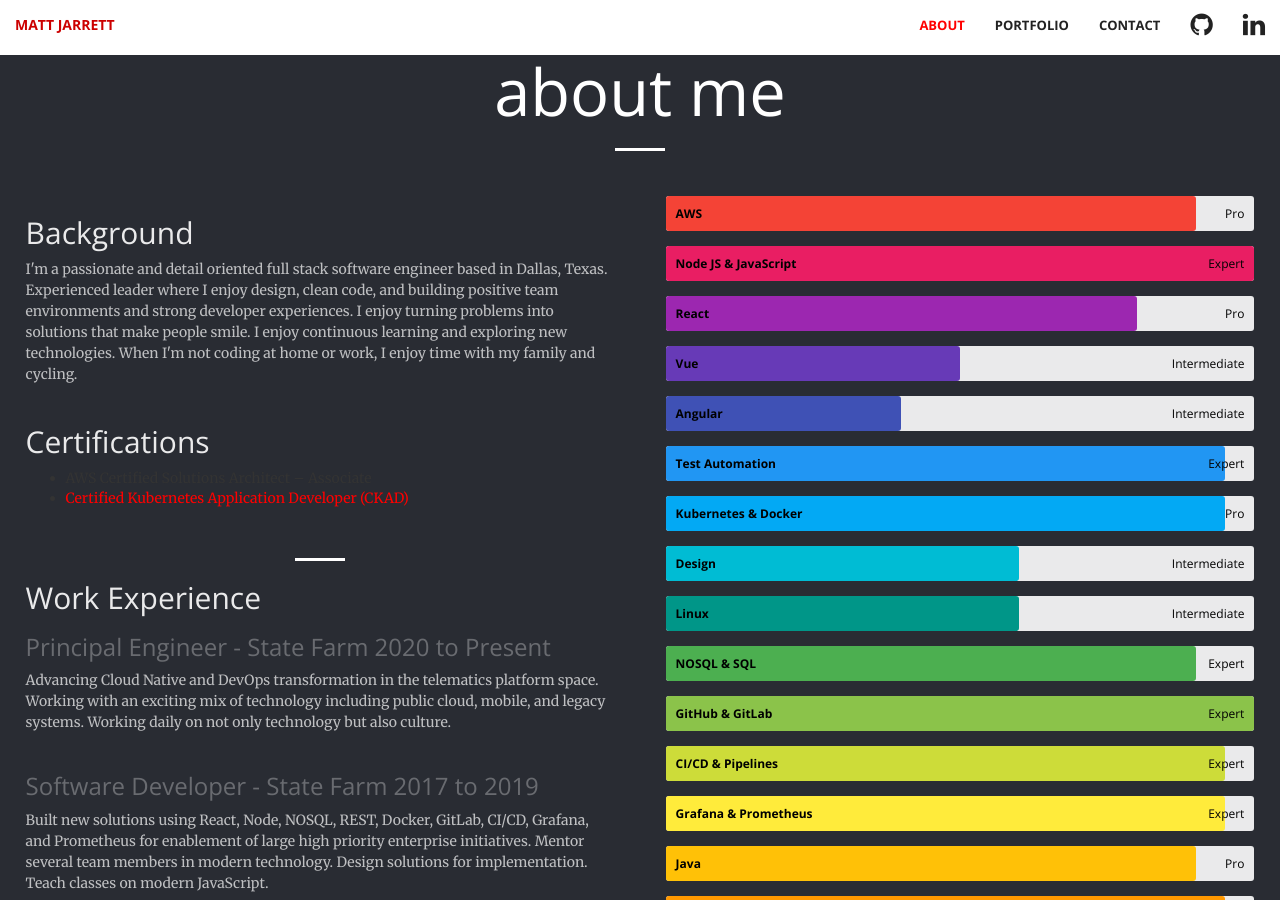
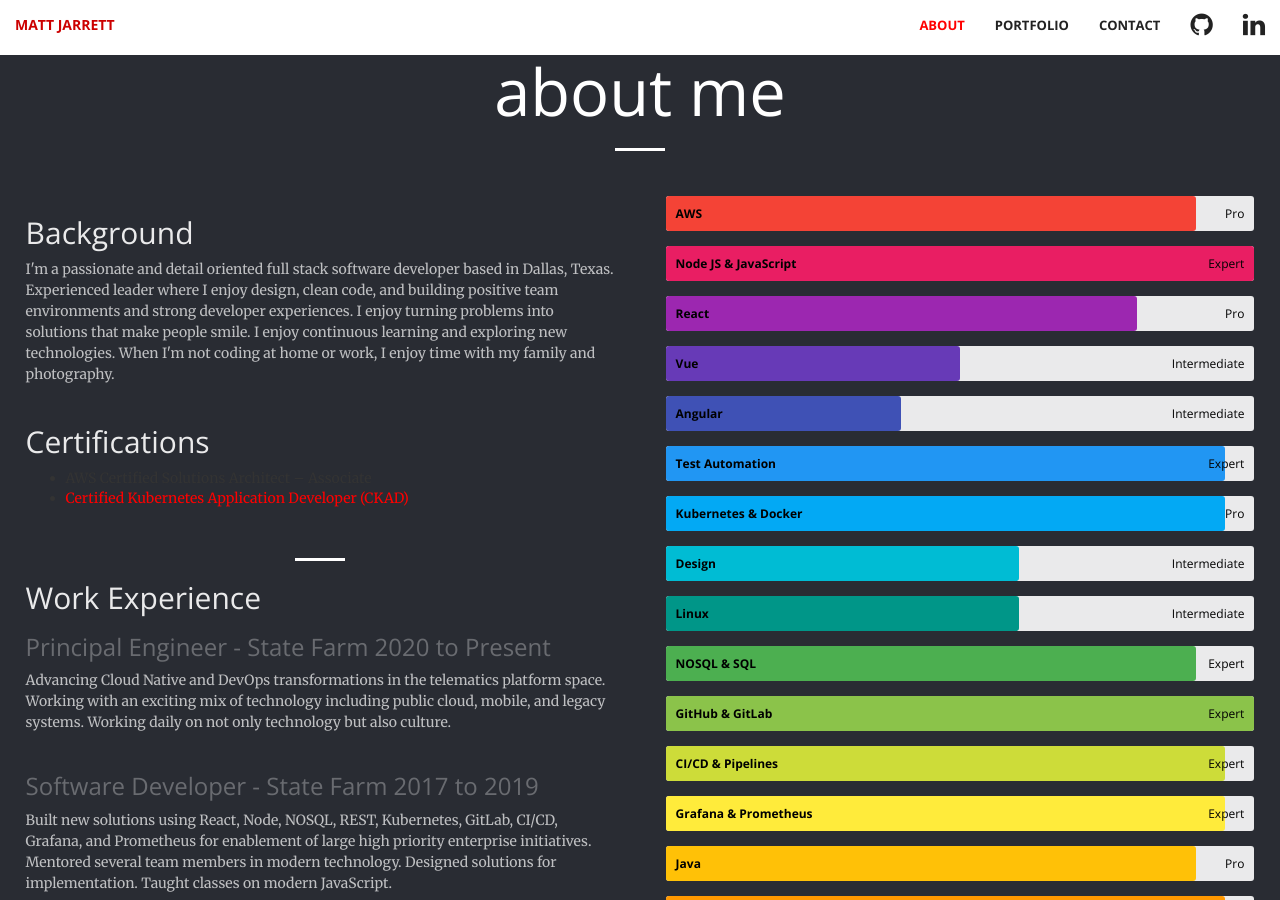
Before and after one commit to cujarrett/cujarrett.github.io, a Jekyll site: the page built from index.html, in a window 1280 px wide and 900 px high, scrolled down 944 px. Built offline with Jekyll 4.4.1, drawn with Linux system fonts in a browser that asks for light colours; Markdown is read by kramdown in place of the engine named in the settings; some of the changed text lies outside the part shown.

Commit message:
updates about section

```diff
--- a/_includes/about.html
+++ b/_includes/about.html
@@ -5,11 +5,12 @@
   </div>
   <div class="left" id="conditional-hide">
     <h2 class="text-light-faded">Background</h2>
-    <p class="text-faded">I'm a passionate and detail oriented full stack software engineer based in Dallas,
-      Texas. Experienced leader where I enjoy design, clean code, and building positive team
-      environments and strong developer experiences. I enjoy turning problems into
-      solutions that make people smile. I enjoy continuous learning and exploring new technologies. When I'm not
-      coding at home or work, I enjoy time with my family and cycling.</p>
+    <p class="text-faded">I'm a passionate and detail oriented full stack software developer
+      based in Dallas, Texas. Experienced leader where I enjoy design, clean code, and
+      building positive team environments and strong developer experiences. I enjoy turning
+      problems into solutions that make people smile. I enjoy continuous learning and exploring
+      new technologies. When I'm not coding at home or work, I enjoy time with my family and
+      photography.</p>
     </br>
     <h2 class="text-light-faded">Certifications</h2>
     <p class="text-faded"></p>
@@ -21,33 +22,31 @@
     <hr class="light">
     <h2 class="text-light-faded">Work Experience</h2>
     <h3 class="text-faded-more">Principal Engineer - State Farm 2020 to Present</h3>
-    <p class="text-faded">Advancing Cloud Native and DevOps transformation in the telematics
+    <p class="text-faded">Advancing Cloud Native and DevOps transformations in the telematics
       platform space. Working with an exciting mix of technology including public cloud, mobile,
       and legacy systems. Working daily on not only technology but also culture.</p>
     </br>
     <h3 class="text-faded-more">Software Developer - State Farm 2017 to 2019</h3>
-    <p class="text-faded">Built new solutions using React, Node, NOSQL, REST, Docker, GitLab,
+    <p class="text-faded">Built new solutions using React, Node, NOSQL, REST, Kubernetes, GitLab,
       CI/CD, Grafana, and Prometheus for enablement of large high priority enterprise initiatives.
-      Mentor several team members in modern technology. Design solutions for implementation. Teach
-      classes on modern JavaScript.</p>
+      Mentored several team members in modern technology. Designed solutions for implementation.
+      Taught classes on modern JavaScript.</p>
     </br>
     <h3 class="text-faded-more">Software Developer - State Farm 2015 to 2017</h3>
-    <p class="text-faded">Designed and architected the creation of many successful web services
-      allowing developers the ability to get on demand fabricated data a variety of needs and
-      automation. It’s been used millions of times across the enterprise. This empowers and
-      enables developers to focus on their work and not data fabrication.</p>
+    <p class="text-faded">Designed and implemented many successful web services allowing developers
+      on demand access to safe fabricated data for a variety of needs and automation. It's since
+      been used millions of times across the enterprise, enabling development teams to focus on
+      improving customer experience.</p>
     </br>
     <h3 class="text-faded-more">Software Developer - State Farm 2014 to 2015</h3>
-    <p class="text-faded">Led development and design for standing up automation infrastructure in
-      a quicker and more responsible manner. Largely automating a process that was manual
-      intensive and costly. The solution offered a complete stand up and tear down process
-      accomplished in minutes compared to days previously.</p>
+    <p class="text-faded">Designed and implemented an automated infrastructure solution offering
+      a complete stand up and tear down process accomplished in minutes compared to days.</p>
     </br>
     <h3 class="text-faded-more">Software Developer - State Farm 2011 to 2014</h3>
     <p class="text-faded">Taught Java in Enterprise Java classes to spread knowledge. Active member
       of the college recruitment team including creation of campus events, hacks, and interviews.
       Mentored many college interns through a successful internships resulting in all receiving and
-      accepting full time positions. Designed and implemented multiple solutions in Java Spring.</p>
+      accepting full time positions. Designed and implemented multiple solutions in Java.</p>
     </br>
   </div>
   <div class="right" id="conditional-full-width">
```
